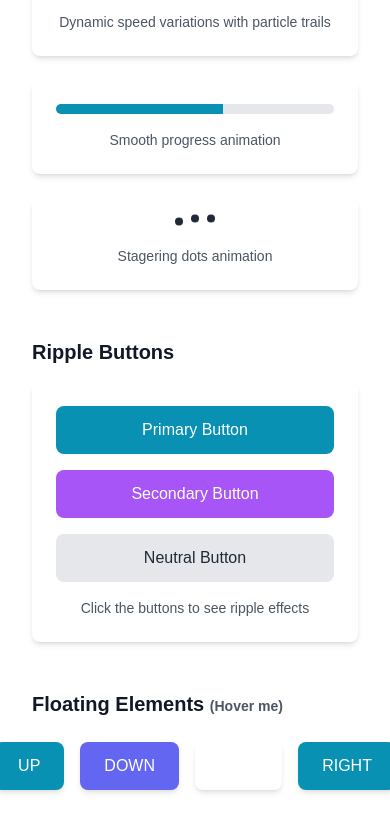
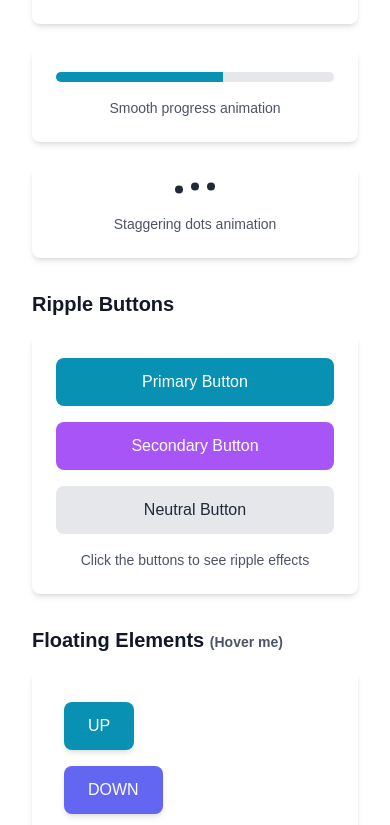
Before and after one commit to adriancubillos/showcase, a React (Vite) app: page / in a window 390 px wide. Shown: the part 3180-4005 px from the top of the page. Built offline with nearby package versions, Linux system fonts and the light colour scheme.

Commit message:
refactor: update showcase layout to responsive grid with improved spacing and container width

```diff
--- a/src/components/InteractionsShowcase.jsx
+++ b/src/components/InteractionsShowcase.jsx
@@ -11,7 +11,8 @@ import HoverCard from './interactions/HoverCard';
 
 const InteractionsShowcase = () => {
   return (
-    <div className="max-w-4xl mx-auto py-12 px-4 space-y-12">
+    <div className="max-w-6xl mx-auto py-12 px-4">
+      <div className="grid grid-cols-1 md:grid-cols-2 lg:grid-cols-3 gap-8">
         <div className="space-y-4">
           <h3 className="text-xl font-semibold mb-4">Micro-interactions</h3>
           <div className="p-6 bg-white dark:bg-gray-800 rounded-lg shadow-md space-y-4">
@@ -71,7 +72,7 @@ const InteractionsShowcase = () => {
             <div className="p-6 bg-white dark:bg-gray-800 rounded-lg shadow-md flex flex-col items-center space-y-4">
               <LoadingDots />
               <p className="text-sm text-gray-600 dark:text-gray-300 text-center mt-2">
-              Stagering dots animation
+                Staggering dots animation
               </p>
             </div>
           </div>
@@ -97,7 +98,7 @@ const InteractionsShowcase = () => {
 
         <div className="space-y-4">
           <h3 className="text-xl font-semibold mb-4">Floating Elements <span className="text-sm text-gray-600 dark:text-gray-300">(Hover me)</span></h3>
-        <div className="flex justify-center">
+          <div className="p-6 bg-white dark:bg-gray-800 rounded-lg shadow-md">
             <FloatingButton />
           </div>
         </div>
@@ -111,9 +112,7 @@ const InteractionsShowcase = () => {
             </p>
           </HoverCard>
         </div>
-
-
-
+      </div>
     </div>
   );
 };
```
Lines whose indentation alone changed are shown as unchanged.
